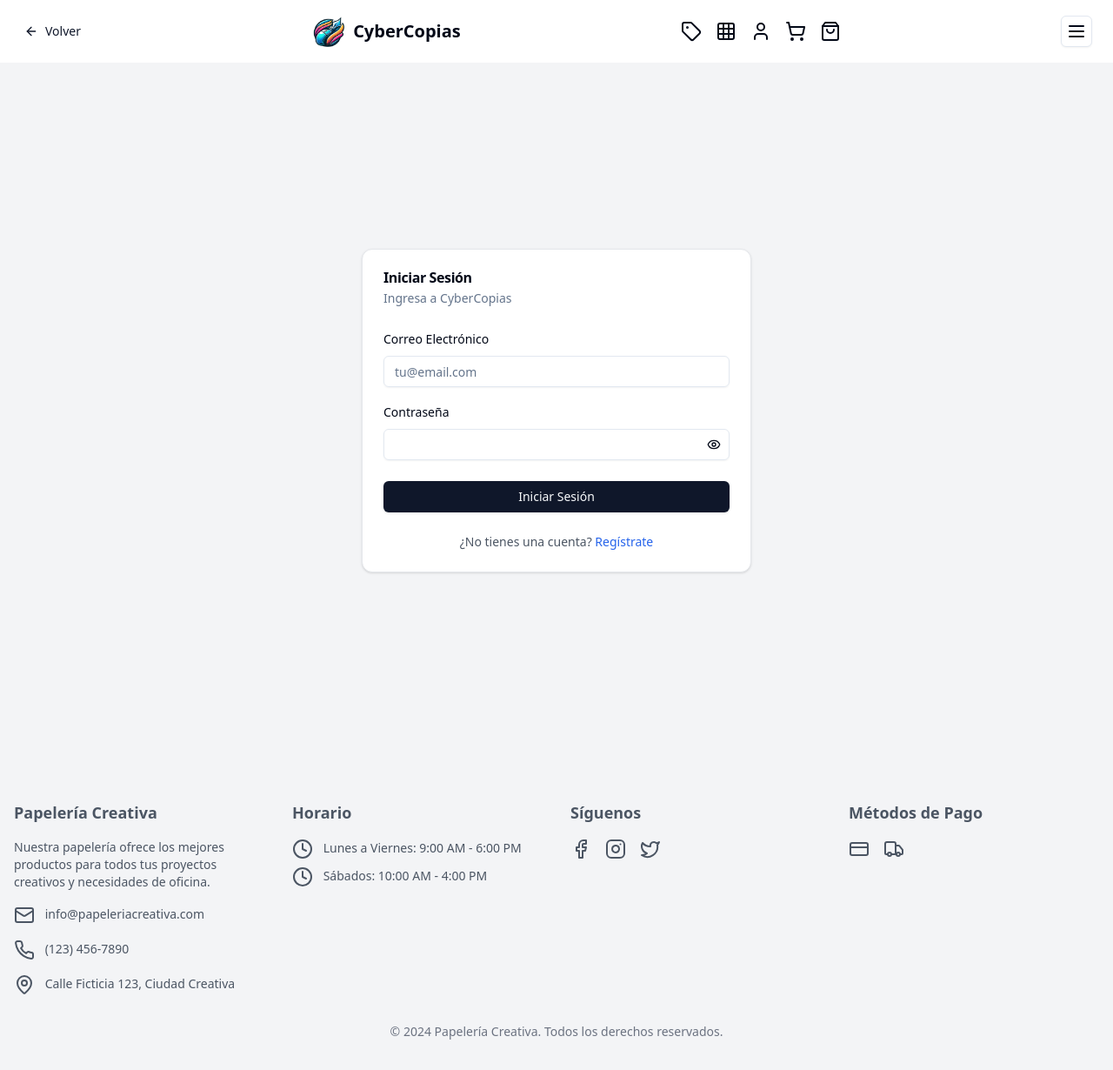
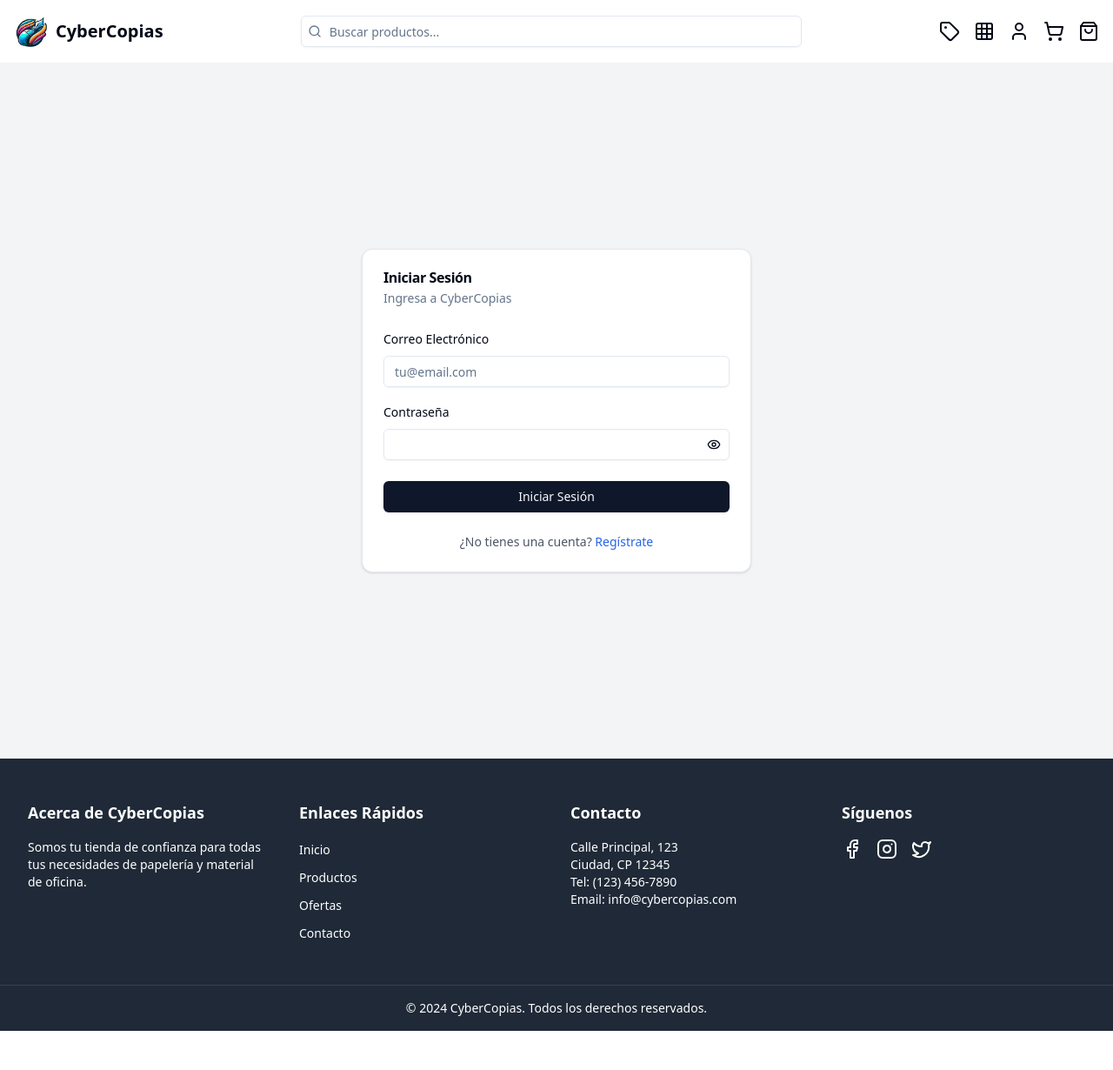
Before and after one commit to afcadena/cyber_copias_prueba1, a React (Vite) app: page /login in a window 1280 px wide. Shown: the top 1230 px of the page at 87% size. After the commit the page ends 1185 px from the top, so only its background shows below. Built offline with nearby package versions, Linux system fonts and the light colour scheme; data requests are answered from the project's data file.

Commit message:
Nuevos diseños

```diff
--- a/package.json
+++ b/package.json
@@ -8,18 +8,21 @@
     "build": "vite build",
     "start-api": "json-server --watch ./DB/db.json --port 3000",
     "lint": "eslint . --ext js,jsx --report-unused-disable-directives --max-warnings 0",
-    "preview": "vite preview"
+    "preview": "vite preview",
+    "inicio": "concurrently \"npm run start-api\" \"npm run dev\""
   },
   "dependencies": {
     "@radix-ui/react-checkbox": "^1.1.1",
     "@radix-ui/react-dialog": "^1.1.1",
     "@radix-ui/react-icons": "^1.3.0",
     "@radix-ui/react-label": "^2.1.0",
+    "@radix-ui/react-scroll-area": "^1.1.0",
     "@radix-ui/react-select": "^2.1.1",
     "@radix-ui/react-slot": "^1.1.0",
     "axios": "^1.7.7",
     "class-variance-authority": "^0.7.0",
     "clsx": "^2.1.1",
+    "embla-carousel-autoplay": "^8.2.1",
     "embla-carousel-react": "^8.2.0",
     "lucide-react": "^0.437.0",
     "npm": "^10.8.3",
@@ -34,6 +37,7 @@
     "@types/react-dom": "^18.3.0",
     "@vitejs/plugin-react": "^4.3.1",
     "autoprefixer": "^10.4.20",
+    "concurrently": "^8.2.2",
     "eslint": "^8.57.0",
     "eslint-plugin-react": "^7.34.3",
     "eslint-plugin-react-hooks": "^4.6.2",
--- a/src/vistas/Carrito.jsx
+++ b/src/vistas/Carrito.jsx
@@ -1,6 +1,7 @@
+// src/pages/CarritoDeCompras.jsx
 import React, { useState } from "react";
-import Logo from "../assets/images/Logo.png";
-import { Link } from "react-router-dom";
+import Header from "./header"; // Asegúrate de que la ruta sea correcta
+import Footer from "./footer"; // Asegúrate de que la ruta sea correcta
 import { Button } from "@/components/ui/button";
 import {
   Card,
@@ -21,56 +22,11 @@ import {
 } from "@/components/ui/dialog";
 import { Input } from "@/components/ui/input";
 import { Label } from "@/components/ui/label";
-import {
-  Sheet,
-  SheetContent,
-  SheetDescription,
-  SheetHeader,
-  SheetTitle,
-  SheetTrigger,
-} from "@/components/ui/sheet";
-import {
-  ArrowLeft,
-  Tag,
-  Grid,
-  User,
-  ShoppingBag,
-  Menu,
-  FileText,
-  Palette,
-  Book,
-} from "lucide-react";
-// Lista de productos de ejemplo
-const productos = [
-  {
-    id: 1,
-    nombre: "Camiseta",
-    precio: 19.99,
-    imagen: "/placeholder.svg?height=100&width=100",
-  },
-  {
-    id: 2,
-    nombre: "Pantalón",
-    precio: 39.99,
-    imagen: "/placeholder.svg?height=100&width=100",
-  },
-  {
-    id: 3,
-    nombre: "Zapatos",
-    precio: 59.99,
-    imagen: "/placeholder.svg?height=100&width=100",
-  },
-  {
-    id: 4,
-    nombre: "Gorra",
-    precio: 14.99,
-    imagen: "/placeholder.svg?height=100&width=100",
-  },
-];
+
+
 
 export default function CarritoDeCompras() {
   const [productosSeleccionados, setProductosSeleccionados] = useState([]);
-  const [isMenuOpen, setIsMenuOpen] = useState(false);
   const [isDialogOpen, setIsDialogOpen] = useState(false);
 
   const toggleProducto = (id) => {
@@ -98,65 +54,7 @@ export default function CarritoDeCompras() {
 
   return (
     <div className="flex flex-col min-h-screen">
-      <header className="flex items-center justify-between p-4 bg-background shadow-md">
-        <Link to="/">
-          <Button
-            variant="ghost"
-            size="sm"
-            className="flex items-center text-primary"
-          >
-            <ArrowLeft className="h-4 w-4 mr-2" />
-            <span className="text-sm">Volver</span>
-          </Button>
-        </Link>
-        <div className="flex items-center">
-          <img src={Logo} alt="Logo" className="w-10 h-10 mr-2" />
-          <h1 className="text-xl font-bold">CyberCopias</h1>
-        </div>
-        <nav className="hidden md:flex space-x-4">
-          <Link to="#ofertas" className="text-foreground hover:text-primary">
-            <Tag className="h-6 w-6" />
-          </Link>
-          <Link to="/catalogo" className="text-foreground hover:text-primary">
-            <Grid className="h-6 w-6" />
-          </Link>
-          <Link to="#" className="text-foreground hover:text-primary">
-            <User className="h-6 w-6" />
-          </Link>
-          <Link to="#" className="text-foreground hover:text-primary">
-            <ShoppingBag className="h-6 w-6" />
-          </Link>
-        </nav>
-        <Sheet open={isMenuOpen} onOpenChange={setIsMenuOpen}>
-          <SheetTrigger asChild>
-            <Button variant="outline" size="icon" className="mr-2 md:hidden">
-              <Menu className="h-6 w-6" />
-              <span className="sr-only">Toggle menu</span>
-            </Button>
-          </SheetTrigger>
-          <SheetContent side="right">
-            <SheetHeader>
-              <SheetTitle>Menú</SheetTitle>
-              <SheetDescription>Explora nuestras categorías</SheetDescription>
-            </SheetHeader>
-            <div className="grid gap-4 py-4">
-              <Button variant="ghost" className="w-full justify-start">
-                <FileText className="mr-2 h-4 w-4" />
-                Libros de dibujo
-              </Button>
-              <Button variant="ghost" className="w-full justify-start">
-                <Palette className="mr-2 h-4 w-4" />
-                Arte y manualidades
-              </Button>
-              <Button variant="ghost" className="w-full justify-start">
-                <Book className="mr-2 h-4 w-4" />
-                Cuadernos
-              </Button>
-            </div>
-          </SheetContent>
-        </Sheet>
-      </header>
-
+      <Header />
       <main className="flex-1 container py-6">
         <h1 className="text-2xl font-bold mb-6">Carrito de Compras</h1>
         <div className="grid gap-6 sm:grid-cols-2 lg:grid-cols-3 xl:grid-cols-4">
@@ -248,6 +146,7 @@ export default function CarritoDeCompras() {
           </Dialog>
         </div>
       </footer>
+      <Footer />
     </div>
   );
 }
--- a/src/vistas/footer.jsx
+++ b/src/vistas/footer.jsx
@@ -1,63 +1,52 @@
 import React from 'react';
-import { Clock, Truck, CreditCard, Mail, Phone, MapPin, Facebook, Instagram, Twitter } from 'lucide-react';
+import { Facebook, Instagram, Twitter } from 'lucide-react';
 
-export default function Footer() {
-  const currentYear = new Date().getFullYear();
+const Footer = () => {
+  const currentYear = new Date().getFullYear(); // Define currentYear aquí
 
   return (
-    <footer className="bg-gray-100 text-gray-600 py-12">
-      <div className="container mx-auto px-4">
-        <div className="grid grid-cols-1 md:grid-cols-2 lg:grid-cols-4 gap-8 mb-8">
+    <footer className="bg-gray-800 text-white">
+      <div className="max-w-7xl mx-auto px-4 sm:px-6 lg:px-8 py-12 grid grid-cols-1 md:grid-cols-4 gap-8">
         <div>
-            <h3 className="font-semibold text-lg mb-4">Papelería Creativa</h3>
-            <p className="text-sm mb-4">
-              Nuestra papelería ofrece los mejores productos para todos tus proyectos creativos y necesidades de oficina.
-            </p>
-            <p className="text-sm mb-4">
-              <Mail className="inline-block mr-2" /> info@papeleriacreativa.com
-            </p>
-            <p className="text-sm mb-4">
-              <Phone className="inline-block mr-2" /> (123) 456-7890
-            </p>
-            <p className="text-sm">
-              <MapPin className="inline-block mr-2" /> Calle Ficticia 123, Ciudad Creativa
-            </p>
+          <h3 className="text-lg font-semibold mb-4">Acerca de CyberCopias</h3>
+          <p className="text-sm">Somos tu tienda de confianza para todas tus necesidades de papelería y material de oficina.</p>
         </div>
         <div>
-            <h3 className="font-semibold text-lg mb-4">Horario</h3>
-            <p className="text-sm mb-2">
-              <Clock className="inline-block mr-2" /> Lunes a Viernes: 9:00 AM - 6:00 PM
-            </p>
-            <p className="text-sm">
-              <Clock className="inline-block mr-2" /> Sábados: 10:00 AM - 4:00 PM
-            </p>
+          <h3 className="text-lg font-semibold mb-4">Enlaces Rápidos</h3>
+          <ul className="space-y-2">
+            <li><a href="#" className="text-sm hover:underline">Inicio</a></li>
+            <li><a href="#" className="text-sm hover:underline">Productos</a></li>
+            <li><a href="#" className="text-sm hover:underline">Ofertas</a></li>
+            <li><a href="#" className="text-sm hover:underline">Contacto</a></li>
+          </ul>
         </div>
         <div>
-            <h3 className="font-semibold text-lg mb-4">Síguenos</h3>
+          <h3 className="text-lg font-semibold mb-4">Contacto</h3>
+          <p className="text-sm">Calle Principal, 123</p>
+          <p className="text-sm">Ciudad, CP 12345</p>
+          <p className="text-sm">Tel: (123) 456-7890</p>
+          <p className="text-sm">Email: info@cybercopias.com</p>
+        </div>
+        <div>
+          <h3 className="text-lg font-semibold mb-4">Síguenos</h3>
           <div className="flex space-x-4">
-              <a href="#" className="text-gray-600 hover:text-blue-600">
+            <a href="#" className="text-white hover:text-gray-300">
               <Facebook className="h-6 w-6" />
             </a>
-              <a href="#" className="text-gray-600 hover:text-pink-600">
+            <a href="#" className="text-white hover:text-gray-300">
               <Instagram className="h-6 w-6" />
             </a>
-              <a href="#" className="text-gray-600 hover:text-blue-400">
+            <a href="#" className="text-white hover:text-gray-300">
               <Twitter className="h-6 w-6" />
             </a>
           </div>
         </div>
-          <div>
-            <h3 className="font-semibold text-lg mb-4">Métodos de Pago</h3>
-            <div className="flex space-x-4">
-              <CreditCard className="h-6 w-6" />
-              <Truck className="h-6 w-6" />
       </div>
-          </div>
-        </div>
-        <div className="text-center text-sm text-gray-500">
-          &copy; {currentYear} Papelería Creativa. Todos los derechos reservados.
-        </div>
+      <div className="max-w-7xl mx-auto px-4 sm:px-6 lg:px-8 py-4 border-t border-gray-700 text-sm text-center">
+        &copy; {currentYear} CyberCopias. Todos los derechos reservados.
       </div>
     </footer>
   );
 }
+
+export default Footer;
--- a/src/vistas/header.jsx
+++ b/src/vistas/header.jsx
@@ -1,48 +1,24 @@
-import React, { useState } from "react";
+import React from "react";
+import { Link } from "react-router-dom";
+import { ShoppingCart, Tag, Grid, User, ShoppingBag, Search } from "lucide-react";
+import { Button } from "@/components/ui/button";
+import { Input } from "@/components/ui/input";
 import Logo from "../assets/images/Logo.png";
-import { Link } from "react-router-dom";
-import {
-  Menu,
-  ShoppingCart,
-  FileText,
-  Palette,
-  Book,
-  Tag,
-  Grid,
-  User,
-  ShoppingBag,
-  ArrowLeft
-} from "lucide-react";
-import { Button } from "@/components/ui/button";
-import {
-  Sheet,
-  SheetContent,
-  SheetDescription,
-  SheetHeader,
-  SheetTitle,
-  SheetTrigger,
-} from "@/components/ui/sheet";
 
 export default function Header() {
-  const [isMenuOpen, setIsMenuOpen] = useState(false);
-
   return (
     <header className="flex items-center justify-between p-4 bg-background shadow-md">
-      <Link to="/">
-        <Button
-          variant="ghost"
-          size="sm"
-          className="flex items-center text-primary"
-        >
-          <ArrowLeft className="h-4 w-4 mr-2" />
-          <span className="text-sm">Volver</span>
-        </Button>
-      </Link>
       <div className="flex items-center">
         <img src={Logo} alt="Logo" className="w-10 h-10 mr-2" />
         <h1 className="text-xl font-bold">CyberCopias</h1>
       </div>
-      <nav className="hidden md:flex space-x-4">
+      <div className="flex-1 max-w-xl mx-4">
+        <div className="relative">
+          <Search className="absolute left-2 top-2.5 h-4 w-4 text-muted-foreground" />
+          <Input type="search" placeholder="Buscar productos..." className="pl-8 w-full" />
+        </div>
+      </div>
+      <nav className="flex items-center space-x-4">
         <Link to="#ofertas" className="text-foreground hover:text-primary">
           <Tag className="h-6 w-6" />
         </Link>
@@ -59,34 +35,6 @@ export default function Header() {
           <ShoppingBag className="h-6 w-6" />
         </Link>
       </nav>
-      <Sheet open={isMenuOpen} onOpenChange={setIsMenuOpen}>
-        <SheetTrigger asChild>
-          <Button variant="outline" size="icon" className="mr-2">
-            <Menu className="h-6 w-6" />
-            <span className="sr-only">Toggle menu</span>
-          </Button>
-        </SheetTrigger>
-        <SheetContent side="right">
-          <SheetHeader>
-            <SheetTitle>Menú</SheetTitle>
-            <SheetDescription>Explora nuestras categorías</SheetDescription>
-          </SheetHeader>
-          <div className="grid gap-4 py-4">
-            <Button variant="ghost" className="w-full justify-start">
-              <FileText className="mr-2 h-4 w-4" />
-              Libros de dibujo
-            </Button>
-            <Button variant="ghost" className="w-full justify-start">
-              <Palette className="mr-2 h-4 w-4" />
-              Arte y manualidades
-            </Button>
-            <Button variant="ghost" className="w-full justify-start">
-              <Book className="mr-2 h-4 w-4" />
-              Cuadernos
-            </Button>
-          </div>
-        </SheetContent>
-      </Sheet>
     </header>
   );
 }
--- a/src/vistas/home.jsx
+++ b/src/vistas/home.jsx
@@ -1,94 +1,39 @@
-import React, { useState } from 'react';
-import Logo from "../assets/images/Logo.png";
-import { Link } from 'react-router-dom';
-import { Menu, ShoppingCart, FileText, Palette, Book, Tag, Grid, User, ShoppingBag } from 'lucide-react';
-import { Button } from "@/components/ui/button";
-import { Card, CardContent } from "@/components/ui/card";
-import {
-  Carousel,
-  CarouselContent,
-  CarouselItem,
-  CarouselNext,
-  CarouselPrevious,
-} from "@/components/ui/carousel";
-import {
-  Sheet,
-  SheetContent,
-  SheetDescription,
-  SheetHeader,
-  SheetTitle,
-  SheetTrigger,
-} from "@/components/ui/sheet";
-import Footer from './footer'; // Importa el componente Footer
+import React from 'react'
+import Header from './header'
+import Footer from './footer'
+import { Card, CardContent } from "@/components/ui/card"
+import { Button } from "@/components/ui/button"
+import { Carousel, CarouselContent, CarouselItem, CarouselNext, CarouselPrevious } from "@/components/ui/carousel"
+import AutoPlay from "embla-carousel-autoplay"
+import { ChevronRight } from 'lucide-react'
 
-export default function Component() {
-  const [isMenuOpen, setIsMenuOpen] = useState(false);
+const HomePage = () => {
+  const categories = [
+    { name: "Tecnología", icon: "💻", image: "/placeholder.svg?height=200&width=200" },
+    { name: "Mundo GZ", icon: "🎮", image: "/placeholder.svg?height=200&width=200" },
+    { name: "Libros", icon: "📚", image: "/placeholder.svg?height=200&width=200" },
+    { name: "Hogar", icon: "🏠", image: "/placeholder.svg?height=200&width=200" },
+    { name: "Juguetería", icon: "🧸", image: "/placeholder.svg?height=200&width=200" }
+  ];
 
   return (
-    <div className="flex flex-col min-h-screen">
-      <header className="flex items-center justify-between p-4 bg-background shadow-md">
-        <div className="flex items-center">
-          <img src={Logo} alt="Logo" className="w-10 h-10 mr-2" />
-          <h1 className="text-xl font-bold">CyberCopias</h1>
-        </div>
-        <nav className="hidden md:flex space-x-4">
-          <Link to="#ofertas" className="text-foreground hover:text-primary">
-            <Tag className='h-6 w-6' />
-          </Link>
-          <Link to="/catalogo" className="text-foreground hover:text-primary">
-            <Grid className='h-6 w-6' />
-          </Link>
-          <Link to="/login" className="text-foreground hover:text-primary">
-            <User className='h-6 w-6' />
-          </Link>
-          <Link to="/carrito" className="text-foreground hover:text-primary">
-            <ShoppingCart className='h-6 w-6' />
-          </Link>
-          <Link to="#" className="text-foreground hover:text-primary">
-            <ShoppingBag className='h-6 w-6' />
-          </Link>
-        </nav>
-        <Sheet open={isMenuOpen} onOpenChange={setIsMenuOpen}>
-          <SheetTrigger asChild>
-            <Button variant="outline" size="icon" className="mr-2">
-              <Menu className="h-6 w-6" />
-              <span className="sr-only">Toggle menu</span>
-            </Button>
-          </SheetTrigger>
-          <SheetContent side="right">
-            <SheetHeader>
-              <SheetTitle>Menú</SheetTitle>
-              <SheetDescription>
-                Explora nuestras categorías
-              </SheetDescription>
-            </SheetHeader>
-            <div className="grid gap-4 py-4">
-              <Button variant="ghost" className="w-full justify-start">
-                <FileText className="mr-2 h-4 w-4" />
-                Libros de dibujo
-              </Button>
-              <Button variant="ghost" className="w-full justify-start">
-                <Palette className="mr-2 h-4 w-4" />
-                Arte y manualidades
-              </Button>
-              <Button variant="ghost" className="w-full justify-start">
-                <Book className="mr-2 h-4 w-4" />
-                Cuadernos
-              </Button>
-            </div>
-          </SheetContent>
-        </Sheet>
-      </header>
+    <div className="min-h-screen bg-gray-100 flex flex-col overflow-x-hidden">
+      <Header />
 
-      <main className="flex-grow">
-        <Carousel className="w-full max-w-xs mx-auto">
+      {/* Hero Carousel */}
+      <div className="w-full max-w-[1400px] mx-auto px-4 sm:px-6 lg:px-8 mt-4">
+        <Carousel
+          opts={{ align: "start", loop: true }}
+          plugins={[AutoPlay({ delay: 5000 })]}
+          className="w-full"
+        >
           <CarouselContent>
-            {Array.from({ length: 5 }).map((_, index) => (
+            {[1, 2, 3].map((_, index) => (
               <CarouselItem key={index}>
                 <div className="p-1">
                   <Card>
-                    <CardContent className="flex aspect-square items-center justify-center p-6">
-                      <img src={`/placeholder.svg?text=Slide+${index + 1}`} alt={`Slide ${index + 1}`} className="w-full h-full object-cover" />
+                    <CardContent className="flex aspect-[20/7] items-center justify-center p-6">
+                      <span className="text-4xl font-semibold">{`Oferta ${index + 1}`}</span>
                     </CardContent>
                   </Card>
                 </div>
@@ -98,38 +43,91 @@ export default function Component() {
           <CarouselPrevious />
           <CarouselNext />
         </Carousel>
+      </div>
 
-        <section className="p-4">
-          <h2 className="text-2xl font-bold mb-4">Ofertas</h2>
+      {/* Main Content */}
+      <main className="flex-grow">
+        {/* Carrusel de Categorías */}
+        <section className="bg-white py-8">
+          <div className="max-w-[1400px] mx-auto px-4 sm:px-6 lg:px-8">
+            <h2 className="text-2xl font-bold mb-4">Nuestras Categorías</h2>
+            <Carousel
+              opts={{ align: "start", loop: true }}
+              plugins={[AutoPlay({ delay: 3000 })]}
+            >
+              <CarouselContent>
+                {categories.map((category, index) => (
+                  <CarouselItem key={index} className="md:basis-1/3 lg:basis-1/4">
+                    <Card>
+                      <CardContent className="p-4 flex flex-col items-center">
+                        <img src={category.image} alt={category.name} className="w-32 h-32 object-cover mb-2" />
+                        <h3 className="font-semibold text-center">{category.name}</h3>
+                      </CardContent>
+                    </Card>
+                  </CarouselItem>
+                ))}
+              </CarouselContent>
+              <CarouselPrevious />
+              <CarouselNext />
+            </Carousel>
+          </div>
+        </section>
+
+        {/* Ofertas Especiales */}
+        <section className="bg-gray-100 py-8">
+          <div className="max-w-[1400px] mx-auto px-4 sm:px-6 lg:px-8">
+            <h2 className="text-2xl font-bold mb-4">Ofertas Especiales</h2>
             <div className="grid grid-cols-1 md:grid-cols-3 gap-4">
-            {Array.from({ length: 3 }).map((_, index) => (
+              {[1, 2, 3].map((_, index) => (
                 <Card key={index}>
                   <CardContent className="p-4">
-                  <h3 className="font-bold mb-2">Oferta {index + 1}</h3>
+                    <h3 className="font-semibold mb-2">Oferta {index + 1}</h3>
                     <p>Descripción de la oferta...</p>
+                    <Button className="mt-2">Ver más</Button>
                   </CardContent>
                 </Card>
               ))}
             </div>
+          </div>
         </section>
 
-        <section className="p-4">
-          <h2 className="text-2xl font-bold mb-4">Productos Destacados</h2>
-          <div className="grid grid-cols-1 md:grid-cols-4 gap-4">
-            {Array.from({ length: 4 }).map((_, index) => (
-              <Card key={index}>
+        {/* Categoría Destacada */}
+        <section className="bg-white py-8">
+          <div className="max-w-[1400px] mx-auto px-4 sm:px-6 lg:px-8">
+            <div className="flex justify-between items-center mb-4">
+              <h2 className="text-3xl font-bold text-primary">TECNOLOGÍA</h2>
+              <Button variant="link" className="text-primary">
+                Ver todo <ChevronRight className="ml-1 h-4 w-4" />
+              </Button>
+            </div>
+            <Carousel
+              opts={{ align: "start", loop: true }}
+              plugins={[AutoPlay({ delay: 3000 })]}
+            >
+              <CarouselContent>
+                {[1, 2, 3, 4, 5].map((_, productIndex) => (
+                  <CarouselItem key={productIndex} className="md:basis-1/3 lg:basis-1/4">
+                    <Card>
                       <CardContent className="p-4">
-                  <img src="/placeholder.svg" alt={`Producto ${index + 1}`} className="w-full h-40 object-cover mb-2" />
-                  <h3 className="font-bold mb-2">Producto {index + 1}</h3>
-                  <p>Descripción del producto...</p>
+                        <div className="aspect-square bg-gray-200 rounded-md mb-2"></div>
+                        <h4 className="font-semibold">Producto {productIndex + 1}</h4>
+                        <p className="text-sm text-gray-500">$ 199.900</p>
+                        <Button className="mt-2 w-full">Agregar al carrito</Button>
                       </CardContent>
                     </Card>
+                  </CarouselItem>
                 ))}
+              </CarouselContent>
+              <CarouselPrevious />
+              <CarouselNext />
+            </Carousel>
           </div>
         </section>
       </main>
 
-      <Footer /> {/* Agrega el componente Footer aquí */}
+      <Footer />
     </div>
-  );
+  )
 }
+
+export default HomePage
```
Also changed, not shown: src/components/ui/scroll-area.tsx (added, +46 -0 lines), 1 other file (tests, documents, lock files or other folders). Lines whose indentation alone changed are shown as unchanged.
